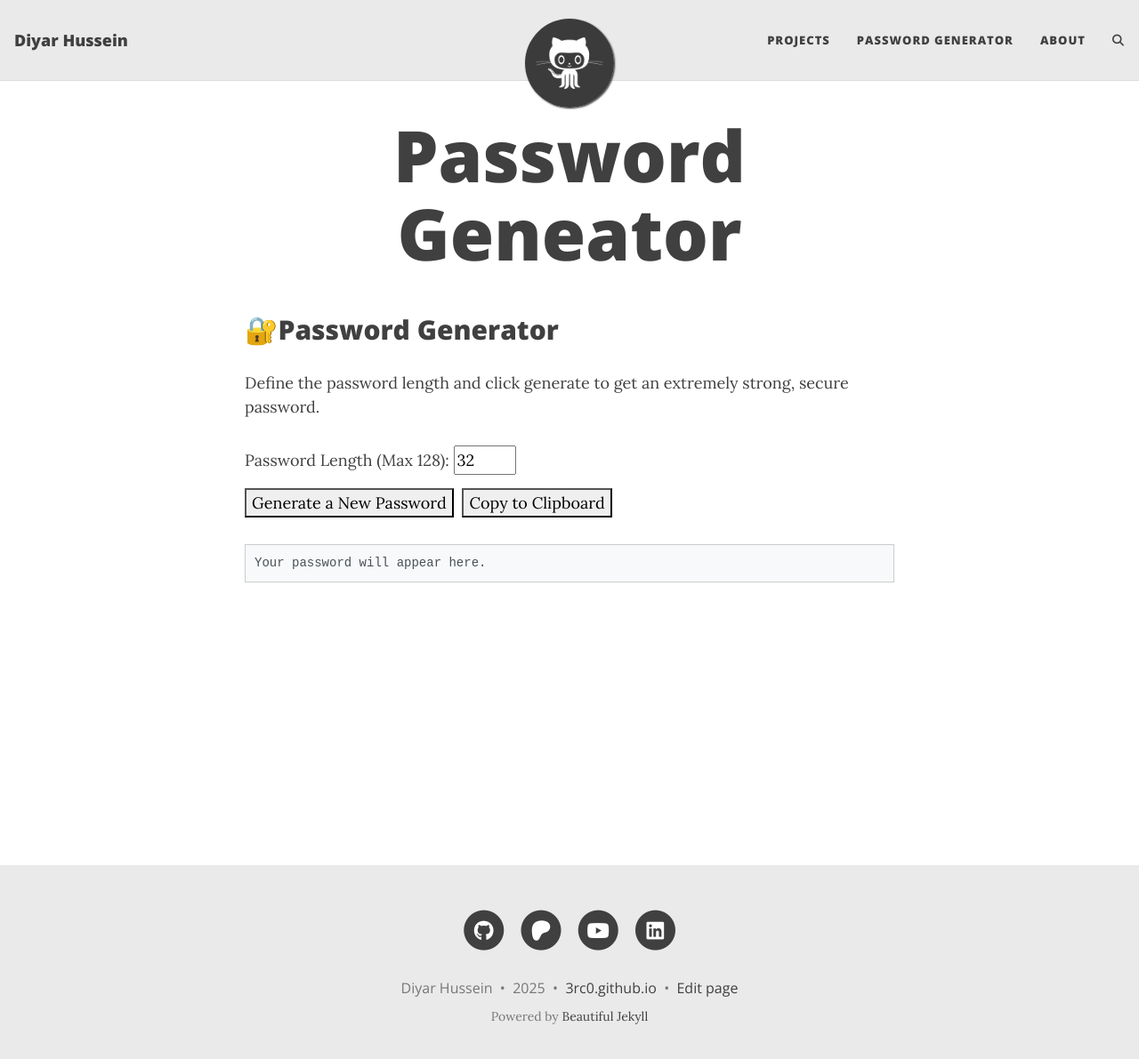
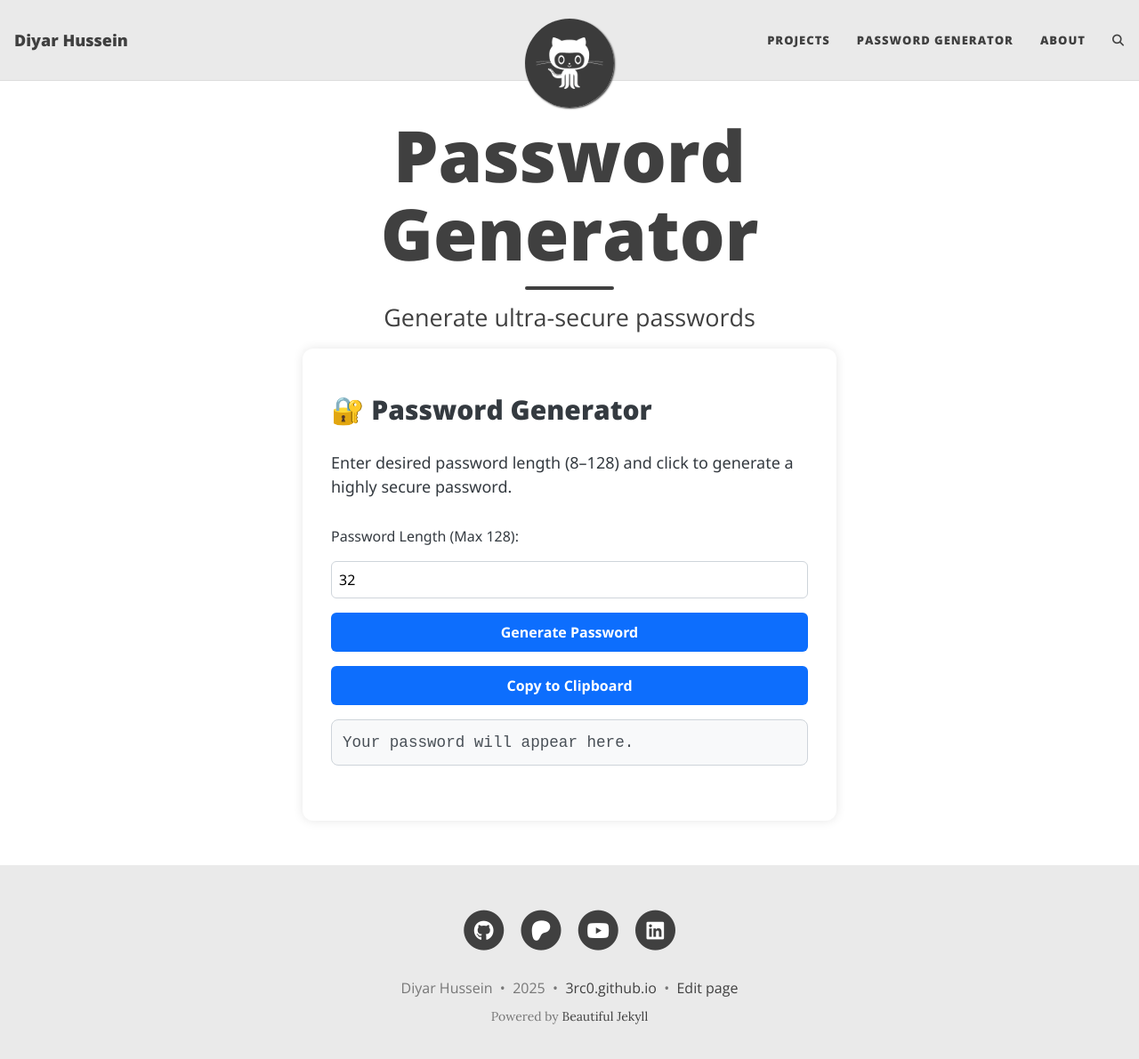
Before and after one commit to 3rc0/3rc0.github.io, a Jekyll site: the page built from pages/password-generator.md, in a window 1280 px wide and 1204 px high. Shown: the top 1191 px of the window at 89% size. Built offline with Jekyll 4.4.1, drawn with Linux system fonts in a browser that asks for light colours; comment, search, counter and statistics services are not loaded.

Commit message:
update password generator style

```diff
--- a/pages/password-generator.md
+++ b/pages/password-generator.md
@@ -1,42 +1,83 @@
 ---
 layout: page
-title: Password Geneator
-subtitle:
+title: Password Generator
+subtitle: Generate ultra-secure passwords
 gh-repo:
 gh-badge: [star, fork, follow]
-tags: [test]
-comments: true
-mathjax: true
+tags: [security, password, tool]
+comments: false
+mathjax: false
 author: "Diyar Hussein"
 permalink: /password-generator/
 ---
 
+<style>
+.password-container {
+  max-width: 600px;
+  margin: auto;
+  padding: 2rem;
+  background: #ffffff;
+  box-shadow: 0 0 12px rgba(0,0,0,0.1);
+  border-radius: 12px;
+  font-family: 'Segoe UI', sans-serif;
+  color: #343a40;
+}
 
-<style>
 #password-box {
   font-family: monospace;
-  font-size: 1.2em;
+  font-size: 1.1rem;
+  padding: 12px;
+  margin-top: 1rem;
+  background-color: #f8f9fa;
+  border: 1px solid #ced4da;
+  border-radius: 8px;
+  word-break: break-word;
+  min-height: 40px;
+  color: #495057;
+}
+
+label, input, button {
+  display: block;
+  margin-top: 1rem;
+  font-size: 1rem;
+  width: 100%;
+}
+
+input[type="number"] {
+  padding: 8px;
+  border: 1px solid #ced4da;
+  border-radius: 6px;
+}
+
+button {
+  margin-top: 1rem;
   padding: 10px;
-  background-color: #f8f9fa;
-  border: 1px solid #ccc;
-  word-break: break-all;
+  background-color: #0d6efd;
+  color: white;
+  border: none;
+  border-radius: 6px;
+  cursor: pointer;
+  font-weight: bold;
+  transition: background-color 0.2s ease-in-out;
 }
-button {
-  margin-top: 10px;
-  margin-right: 5px;
+
+button:hover {
+  background-color: #0b5ed7;
 }
 </style>
 
-<h2>🔐Password Generator</h2>
-<p>Define the password length and click generate to get an extremely strong, secure password.</p>
+<div class="password-container">
+  <h2>🔐 Password Generator</h2>
+  <p>Enter desired password length (8–128) and click to generate a highly secure password.</p>
 
-<label for="length">Password Length (Max 128):</label>
-<input type="number" id="length" min="8" max="128" value="32">
-<br>
-<button onclick="generatePassword()">Generate a New Password</button>
-<button onclick="copyPassword()">Copy to Clipboard</button>
+  <label for="length">Password Length (Max 128):</label>
+  <input type="number" id="length" min="8" max="128" value="32">
 
-<p id="password-box" style="font-size: 14px; color: #495057;">Your password will appear here.</p>
+  <button onclick="generatePassword()">Generate Password</button>
+  <button onclick="copyPassword()">Copy to Clipboard</button>
+
+  <p id="password-box">Your password will appear here.</p>
+</div>
 
 <script>
 function generatePassword() {
```
Also changed, not shown: other parts of pages/password-generator.md (+1 -1 lines).
